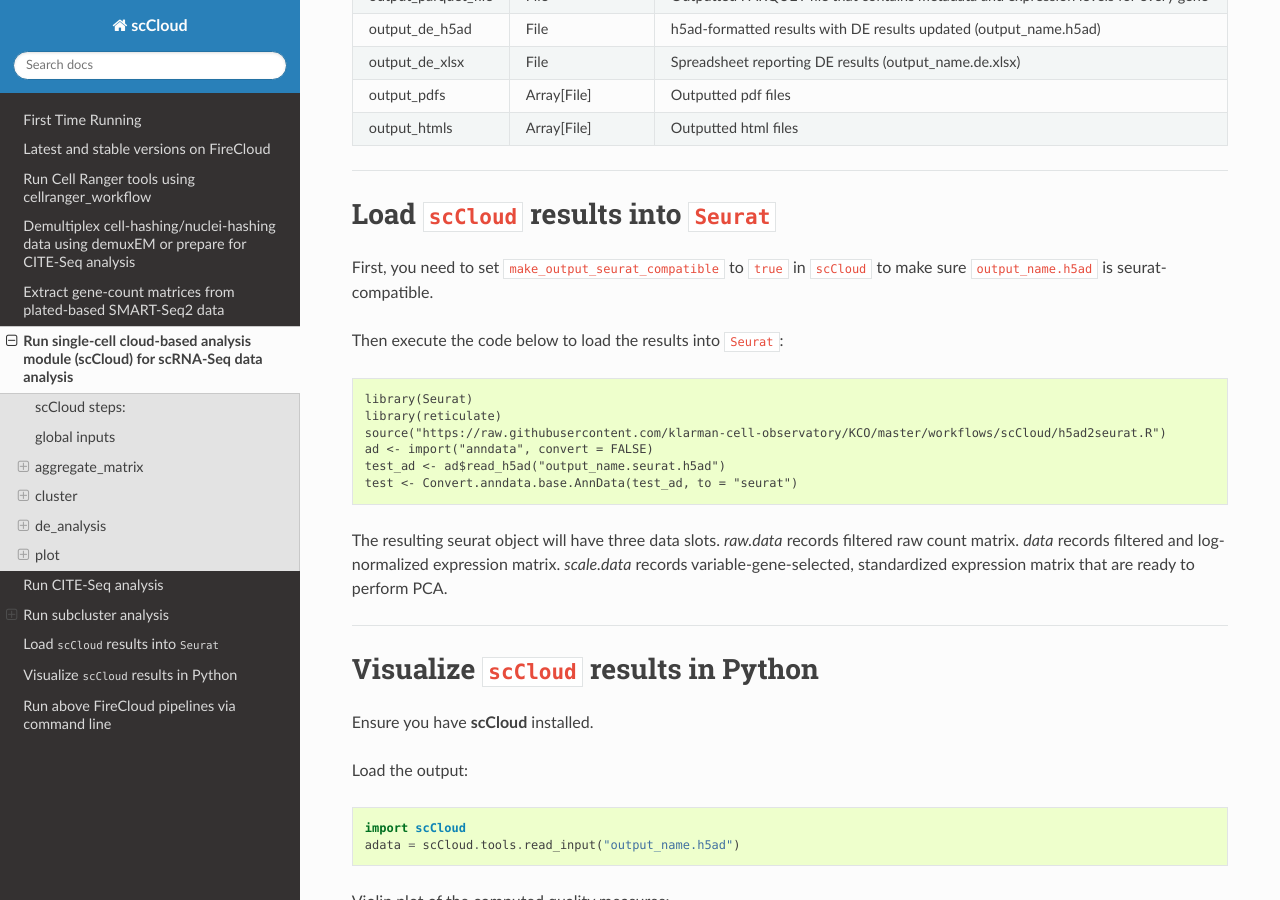
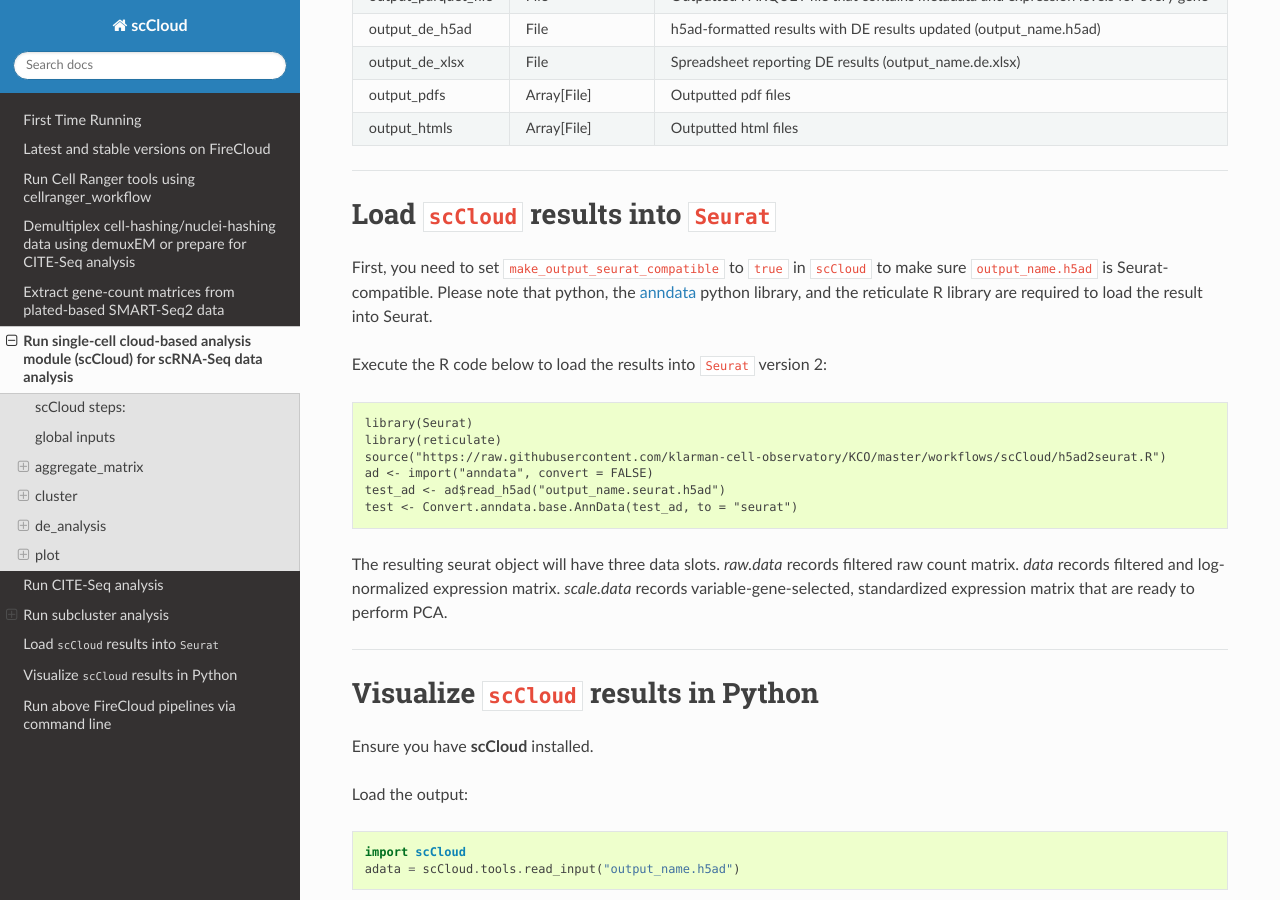
Before and after one commit to lilab-bcb/cumulus, a Sphinx documentation site: the page built from docs/scCloud.rst, in a window 1280 px wide and 900 px high, scrolled down 12780 px. Built offline with Sphinx 7.4.7 and the Read the Docs theme 2.0.0, drawn with Linux system fonts in a browser that asks for light colours.

Commit message:
added Seurat notes

```diff
--- a/docs/scCloud.rst
+++ b/docs/scCloud.rst
@@ -719,9 +719,10 @@ scCloud_subcluster's outputs
 Load ``scCloud`` results into ``Seurat``
 -----------------------------------------
 
-First, you need to set ``make_output_seurat_compatible`` to ``true`` in ``scCloud`` to make sure ``output_name.h5ad`` is seurat-compatible.
+First, you need to set ``make_output_seurat_compatible`` to ``true`` in ``scCloud`` to make sure ``output_name.h5ad`` is Seurat-compatible.
+Please note that python, the `anndata`_ python library, and the reticulate R library are required to load the result into Seurat.
 
-Then execute the code below to load the results into ``Seurat``::
+Execute the R code below to load the results into ``Seurat`` version 2::
 
 	library(Seurat)
 	library(reticulate)
@@ -759,3 +760,6 @@ UMAP colored by genes of interest::
 
 	fig = scCloud.plotting.plot_scatter_genes(adata, 'umap', ['CD4', 'CD8A'])
 	fig.savefig('output_file.pdf', dpi = 500)
+
+
+.. _anndata: https://anndata.readthedocs.io/en/latest/
```
